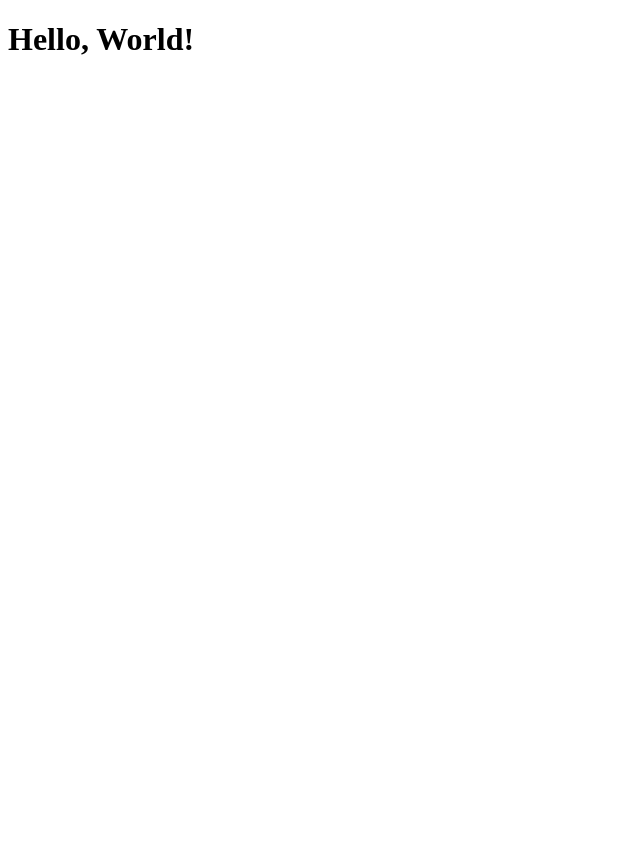
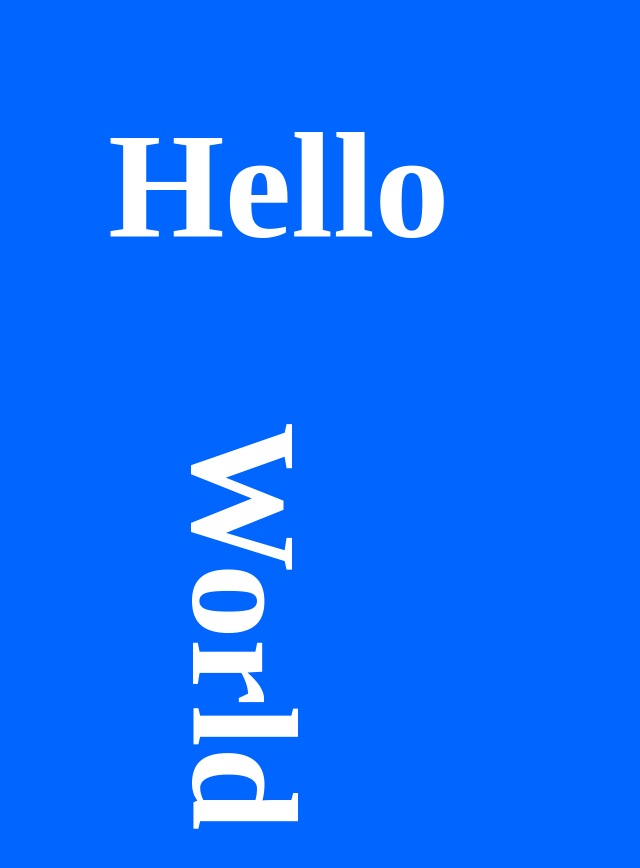
Before and after one commit to manymusa/firstwebsite, a plain HTML site: page index.html in a window 1280 px wide. Shown: the whole page, without its empty margins (0-640 px from the left). Before the commit the page ends 800 px from the top, so only its background shows below. Drawn offline with Linux system fonts and the light colour scheme.

Commit message:
add style, connect to index.html

```diff
--- a/index.html
+++ b/index.html
@@ -1,9 +1,14 @@
 <!DOCTYPE html>
 <html lang = 'en'>
     <header>
+        <link rel="stylesheet" href="style.css" />
+
         <title>My First Website</title>
     </header>
     <body>
-        <h1>Hello, World!</h1>
+            <h1 id='one'>Hello</h1>
+            <h1 id='two'>World</h1>
+
+
     </body>
 </html>
--- /dev/null
+++ b/style.css
@@ -0,0 +1,17 @@
+body{
+    background: #0066ff;
+
+}
+
+h1#one{
+    margin:100px;
+    color: #fff;
+    font-size: 150px;
+}
+
+h1#two{
+    margin: 150px;
+    color: #fff;
+    font-size: 150px;
+    writing-mode:vertical-lr;
+}
```
